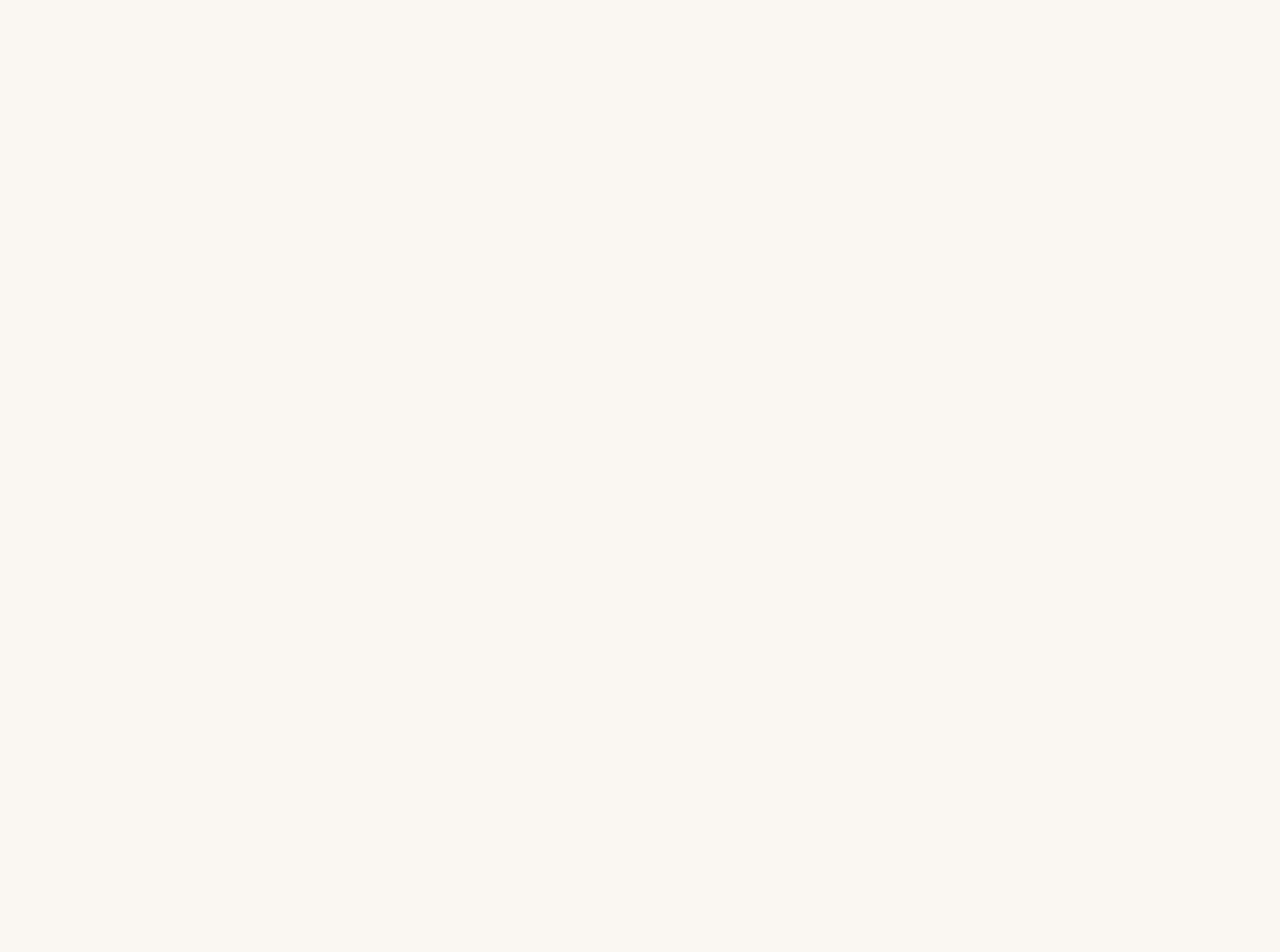
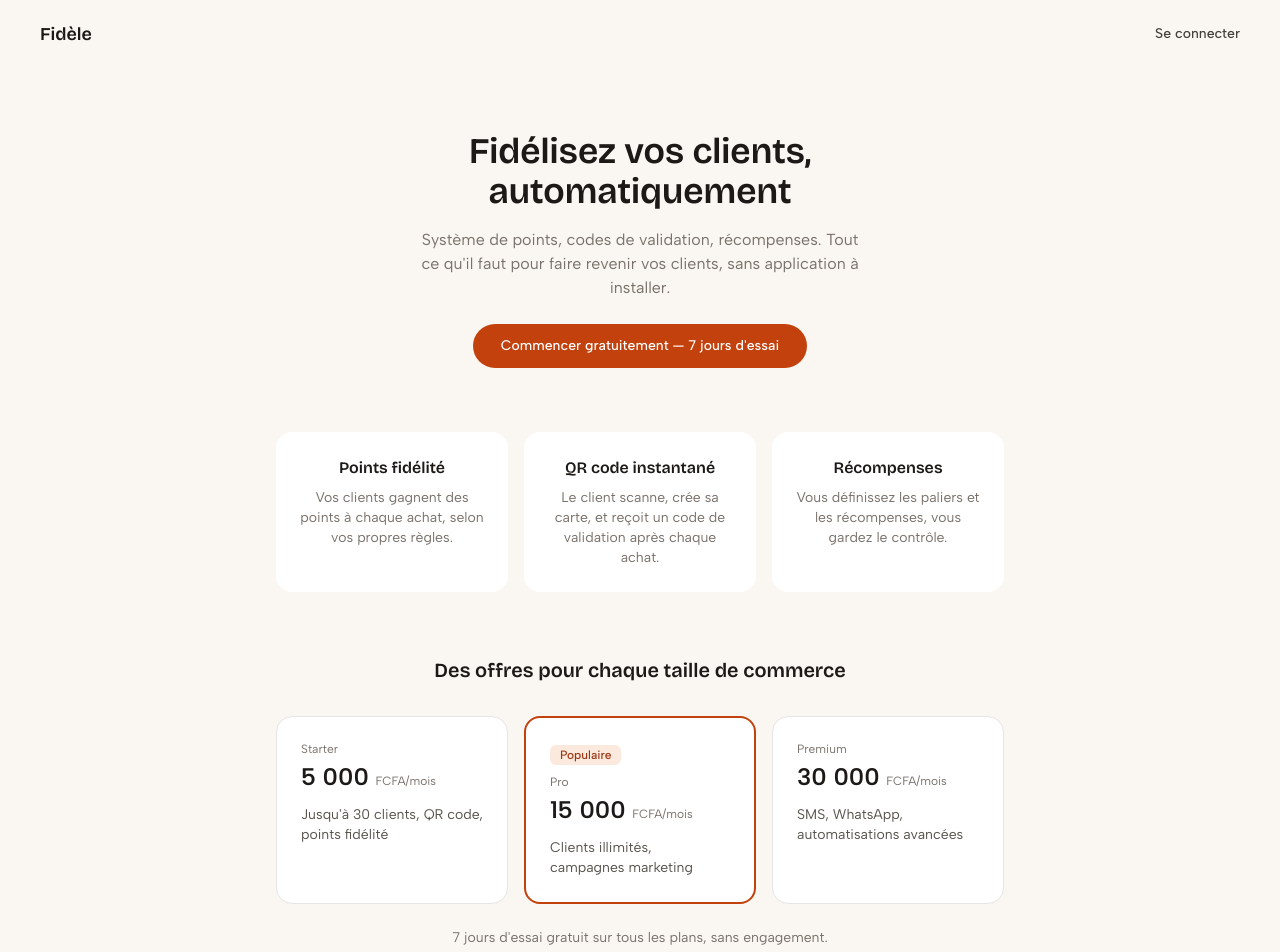
Before and after one commit to zato-nisrine/loyalty-dashboard, a Next.js app: page / in a window 1280 px wide. Before the commit this address had no page. Shown: the top 952 px of the page. Before the commit the page ends 800 px from the top, so only its background shows below. Built offline with nearby package versions, Linux system fonts and the light colour scheme.

Commit message:
Add marketing landing page

```diff
--- a/app/page.tsx
+++ b/app/page.tsx
@@ -1,5 +1,100 @@
-import { redirect } from 'next/navigation'
+import Link from 'next/link'
 
 export default function Home() {
-  redirect('/dashboard')
+  return (
+    <div className="min-h-screen bg-[#FAF7F2]">
+      <header className="flex items-center justify-between px-5 py-5 sm:px-10">
+        <p className="font-[family-name:var(--font-display)] text-lg font-semibold text-stone-900">Fidèle</p>
+        <Link href="/login" className="text-sm font-medium text-stone-700">
+          Se connecter
+        </Link>
+      </header>
+
+      <section className="px-5 py-10 text-center sm:py-16">
+        <h1 className="mx-auto max-w-xl font-[family-name:var(--font-display)] text-3xl font-semibold text-stone-900 sm:text-4xl">
+          Fidélisez vos clients, automatiquement
+        </h1>
+        <p className="mx-auto mt-4 max-w-md text-sm text-stone-500 sm:text-base">
+          Système de points, codes de validation, récompenses. Tout ce qu'il faut pour faire revenir vos
+          clients, sans application à installer.
+        </p>
+        <Link
+          href="/register"
+          className="mt-6 inline-block rounded-full bg-[#C2410C] px-7 py-3 text-sm font-medium text-white"
+        >
+          Commencer gratuitement — 7 jours d'essai
+        </Link>
+      </section>
+
+      <section className="mx-auto grid max-w-3xl grid-cols-1 gap-4 px-5 sm:grid-cols-3">
+        <div className="rounded-2xl bg-white p-6 text-center">
+          <p className="font-[family-name:var(--font-display)] text-base font-semibold text-stone-900">
+            Points fidélité
+          </p>
+          <p className="mt-2 text-sm text-stone-500">
+            Vos clients gagnent des points à chaque achat, selon vos propres règles.
+          </p>
+        </div>
+        <div className="rounded-2xl bg-white p-6 text-center">
+          <p className="font-[family-name:var(--font-display)] text-base font-semibold text-stone-900">
+            QR code instantané
+          </p>
+          <p className="mt-2 text-sm text-stone-500">
+            Le client scanne, crée sa carte, et reçoit un code de validation après chaque achat.
+          </p>
+        </div>
+        <div className="rounded-2xl bg-white p-6 text-center">
+          <p className="font-[family-name:var(--font-display)] text-base font-semibold text-stone-900">
+            Récompenses
+          </p>
+          <p className="mt-2 text-sm text-stone-500">
+            Vous définissez les paliers et les récompenses, vous gardez le contrôle.
+          </p>
+        </div>
+      </section>
+
+      <section className="mx-auto max-w-3xl px-5 py-16">
+        <h2 className="text-center font-[family-name:var(--font-display)] text-xl font-semibold text-stone-900">
+          Des offres pour chaque taille de commerce
+        </h2>
+
+        <div className="mt-8 grid grid-cols-1 gap-4 sm:grid-cols-3">
+          <div className="rounded-2xl border border-stone-200 bg-white p-6">
+            <p className="text-xs text-stone-500">Starter</p>
+            <p className="mt-1 text-2xl font-semibold text-stone-900">
+              5 000 <span className="text-xs font-normal text-stone-500">FCFA/mois</span>
+            </p>
+            <p className="mt-3 text-sm text-stone-600">Jusqu'à 30 clients, QR code, points fidélité</p>
+          </div>
+
+          <div className="rounded-2xl border-2 border-[#C2410C] bg-white p-6">
+            <span className="inline-block rounded-md bg-[#FBE9DD] px-2.5 py-0.5 text-xs font-medium text-[#9A3412]">
+              Populaire
+            </span>
+            <p className="mt-2 text-xs text-stone-500">Pro</p>
+            <p className="mt-1 text-2xl font-semibold text-stone-900">
+              15 000 <span className="text-xs font-normal text-stone-500">FCFA/mois</span>
+            </p>
+            <p className="mt-3 text-sm text-stone-600">Clients illimités, campagnes marketing</p>
+          </div>
+
+          <div className="rounded-2xl border border-stone-200 bg-white p-6">
+            <p className="text-xs text-stone-500">Premium</p>
+            <p className="mt-1 text-2xl font-semibold text-stone-900">
+              30 000 <span className="text-xs font-normal text-stone-500">FCFA/mois</span>
+            </p>
+            <p className="mt-3 text-sm text-stone-600">SMS, WhatsApp, automatisations avancées</p>
+          </div>
+        </div>
+
+        <p className="mt-6 text-center text-sm text-stone-500">
+          7 jours d'essai gratuit sur tous les plans, sans engagement.
+        </p>
+      </section>
+
+      <footer className="border-t border-stone-200 px-5 py-6 text-center text-xs text-stone-400">
+        Fidèle — plateforme de fidélisation pour commerces et restaurants
+      </footer>
+    </div>
+  )
 }
```
